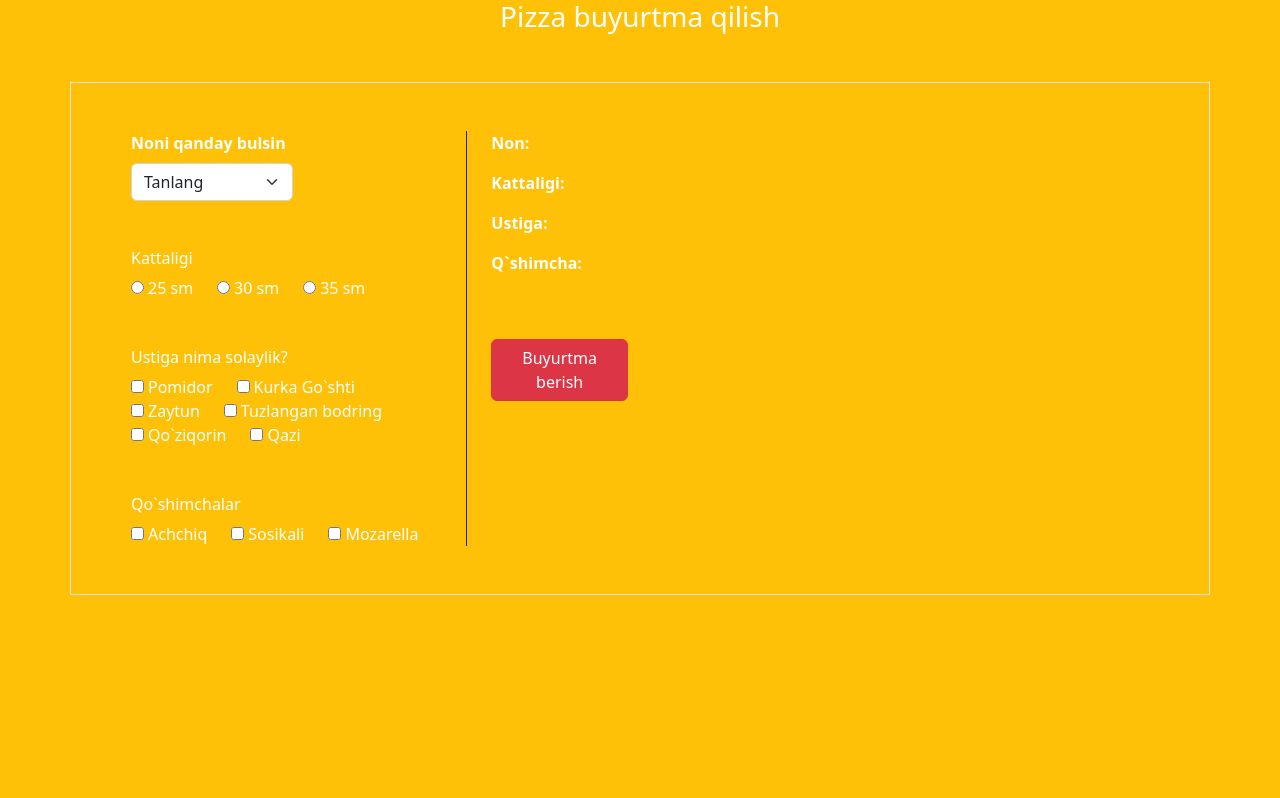
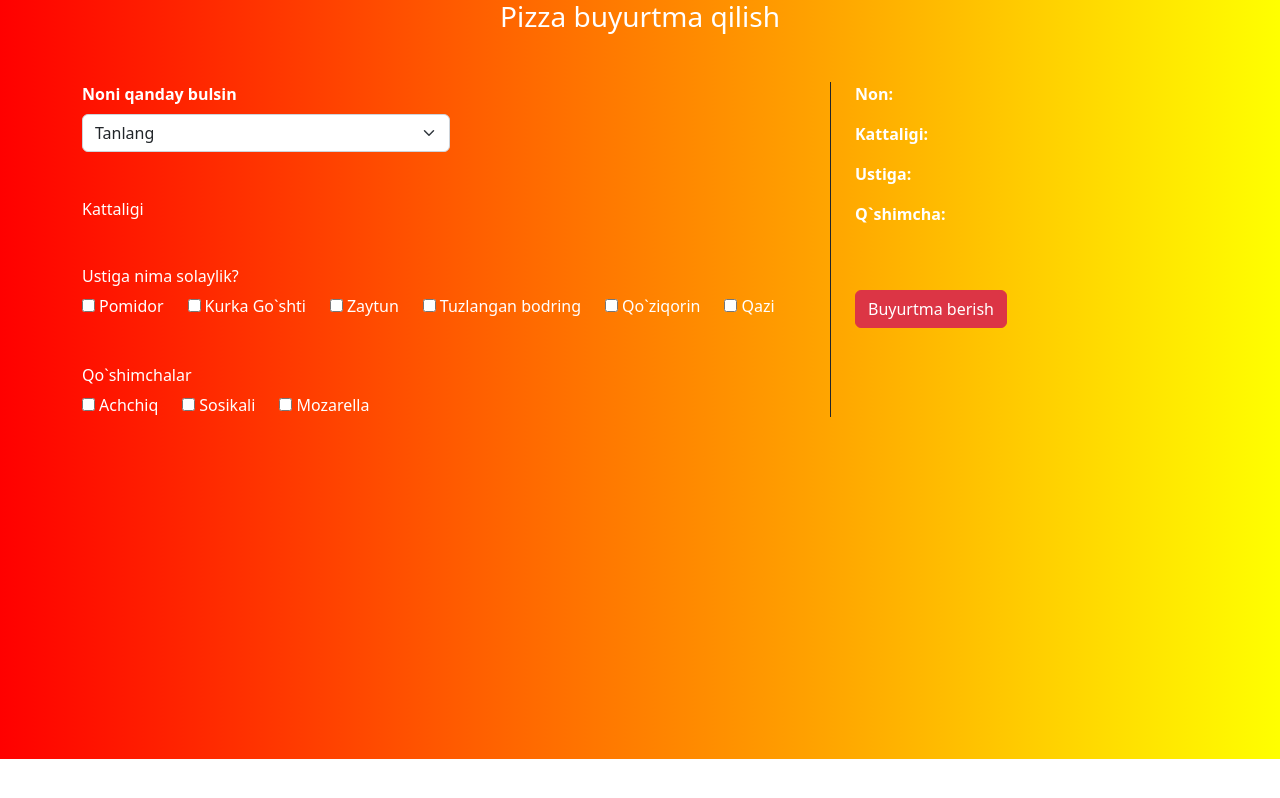
Before and after one commit to codepenru01/exam-three, a plain HTML site: page Maket/index.html in a window 1280 px wide. Drawn offline with Linux system fonts and the light colour scheme.

Commit message:
exam three

```diff
--- /dev/null
+++ b/Maket/css/style.css
@@ -0,0 +1,8 @@
+body {
+    background-image: linear-gradient(to right, red, yellow);
+    color: white;
+    background-repeat: no-repeat;
+    background-size: cover;
+    min-height: 759px;
+    background-position: center center;
+}
--- a/Maket/index.html
+++ b/Maket/index.html
@@ -1,23 +1,22 @@
 <!DOCTYPE html>
 <html lang="en">
-
 <head>
     <meta charset="UTF-8">
     <meta http-equiv="X-UA-Compatible" content="IE=edge">
     <meta name="viewport" content="width=device-width, initial-scale=1.0">
     <link rel="stylesheet" href="bootstrap/css/bootstrap.min.css">
+    <link rel="stylesheet" href="css/style.css">
     <title>Pizza</title>
 </head>
-
-<body class="bg-warning text-white">
+<body>
 
     <main class="site-main">
         <section class="hero">
             <div class="hero__container container">
                 <div class="hero__inner">
                     <h1 class="hero__title fs-3 text-center mb-5">Pizza buyurtma qilish</h1>
-                    <div class="row flex-column flex-sm-row border p-5">
-                        <div class="hero__left-content col col-4">
+                    <div class="row flex-column flex-sm-row ">
+                        <div class="hero__left-content col col-8">
                             <form class="hero__form form" action="https://echo.htmlacademy.ru/" method="POST" autocomplete="off"
                             id="form-btn">
                             <div class="form__select-content mb-5">
@@ -31,7 +30,7 @@
                         <div class="form__input-radio mb-5">
                             <h2 class="fs-6">Kattaligi</h2>
                         </div>
-                        <div class="form__input-check-on mb-5">
+                        <div class="form__input-check-on mb-5 w-200px">
                             <h2 class="fs-6">Ustiga nima solaylik?</h2>
                         </div>
 
@@ -43,7 +42,7 @@
                 </form>
 
                 <div
-                class="hero__right-content col col-2 ps-0 ps-sm-4 mt-5 mt-sm-0 border border-dark border-top-0 border-bottom-0 border-end-0">
+                class="hero__right-content col col-4 ps-0 ps-sm-4 mt-5 mt-sm-0 border border-dark border-top-0 border-bottom-0 border-end-0">
                 <p class="fw-bold">Non: <span class="info__pizza-bread text-success"></span></p>
 
                 <p class="fw-bold">Kattaligi: <span class="info__pizza-size text-success"></span></p>
@@ -59,13 +58,13 @@
             </div>
         </div>
 
-
     </div>
 </div>
+
 </section>
 </main>
 
 <script src="./js/script.js"></script>
+
 </body>
-
 </html>
--- a/Maket/js/script.js
+++ b/Maket/js/script.js
@@ -1,66 +1,66 @@
-let elSiteSelect = document.querySelector(".form__select");
-let elInputRadio = document.querySelector(".form__input-radio");
-let elInputCheckOn = document.querySelector(".form__input-check-on");
-let elInputCheckExtra = document.querySelector(".form__input-check-extra");
+let inwebsite = document.querySelector(".form__select");
+let labelRadio = document.querySelector(".form__input-radio");
+let labelheck = document.querySelector(".form__input-check-on");
+let labelAppen = document.querySelector(".form__input-check-extra");
 
-let elInfoSpan = document.querySelector(".info__pizza-bread");
-let elInfoSpanFirst = document.querySelector(".info__pizza-size");
-let elInfoSpanSecond = document.querySelector(".info__pizza-on-food");
-let elInfoSpanThird = document.querySelector(".info__pizza-on-extra");
-
-
-
+let spanInfo = document.querySelector(".info__pizza-bread");
+let spanFirst = document.querySelector(".info__pizza-size");
+let spanSecond = document.querySelector(".info__pizza-on-food");
+let spanThird = document.querySelector(".info__pizza-on-extra");
 
 let selectArr = ["Yupqa" , "O`rtacha", "Qalin"];
-const ChooseArr = [25, 30, 35,];
-let chooseOnFood = ["Pomidor" , "Kurka Go`shti" , "Zaytun", "Tuzlangan bodring", "Qo`ziqorin", "Qazi"];
-let chooseOnExtra = ["Achchiq", "Sosikali", "Mozarella",];
+const chooseArr = [25, 30, 35,];
+let onFood = ["Pomidor" , "Kurka Go`shti" , "Zaytun", "Tuzlangan bodring", "Qo`ziqorin", "Qazi"];
+let onExtra = ["Achchiq", "Sosikali", "Mozarella",];
 let targetArr = [];
 
-for (let extra = 0; extra < chooseOnExtra.length; extra++) {
+for (let extra = 0; extra < onExtra.length; extra++) {
   let inputExtra = document.createElement("input");
   inputExtra.setAttribute("type", "checkbox");
   inputExtra.setAttribute("name" , "food_on_extra_pizza");
   inputExtra.setAttribute("class", "me-1");
   let labelExtra = document.createElement("label");
-  labelExtra.setAttribute("class", "me-4")
+  labelExtra.setAttribute("class", "me-4");
 
-  inputExtra.value = chooseOnExtra[extra] ;
-  labelExtra.textContent = chooseOnExtra[extra] ;
+  inputExtra.value = onExtra[extra] ;
+  labelExtra.textContent = onExtra[extra] ;
   labelExtra.prepend(inputExtra);
-  elInputCheckExtra.appendChild(labelExtra);
+  labelAppen.appendChild(labelExtra);
 
   let extraItem = document.createElement("li");
   inputExtra.addEventListener("click",function() {
     if(inputExtra.checked) {
-      targetArr.push(chooseOnExtra[extra]);
-      extraItem.textContent = chooseOnExtra[extra];
+      targetArr.push(onExtra[extra]);
+      spanThird.appendChild(extraItem);
+      extraItem.textContent = onExtra[extra];
     } else{
-      elInfoSpanThird.removeChild(extraItem);
+      spanThird.removeChild(extraItem);
     }
   })
 }
 
-for (let food = 0; food < chooseOnFood.length; food++) {
+for (let food = 0; food < onFood.length; food++) {
   let inputFood = document.createElement("input");
   inputFood.setAttribute("type", "checkbox");
   inputFood.setAttribute("name" , "food_on_pizza");
   inputFood.setAttribute("class", "me-1" , "checkbox");
   let labelFood = document.createElement("label");
-  labelFood.setAttribute("class", "me-4")
+  labelFood.setAttribute("class", "me-4");
 
-  inputFood.value = chooseOnFood[food];
-  labelFood.textContent = chooseOnFood[food] ;
+  inputFood.value = onFood[food];
+  labelFood.textContent = onFood[food] ;
   labelFood.prepend(inputFood);
-  elInputCheckOn.appendChild(labelFood);
+  labelheck.appendChild(labelFood);
 
 
   let foodItem = document.createElement("li");
   inputFood.addEventListener("click",function() {
     if(inputFood.checked) {
-      targetArr.push(chooseOnFood[food]);
-      foodItem.textContent = chooseOnFood[food];
+      targetArr.push(onFood[food]);
+      spanSecond.appendChild(foodItem);
+      foodItem.textContent = onFood[food];
     } else{
+      spanSecond.removeChild(foodItem);
     }
   })
 }
@@ -69,26 +69,27 @@ for(let element = 0; element < selectArr.length; element++) {
   let selectOpt = document.createElement("option");
   selectOpt.value = selectArr[element];
   selectOpt.textContent = selectArr[element];
-  elSiteSelect.appendChild(selectOpt);
+  inwebsite.appendChild(selectOpt);
 
-  elSiteSelect.addEventListener('change', function(e){
+  inwebsite.addEventListener('change', function(e){
+    spanInfo.textContent = e.target.value
   })
 }
 
-for (let choose = 0; choose < ChooseArr.length; choose++) {
-  let inputChoose = document.createElement("input");
-  inputChoose.setAttribute("type", "radio");
-  inputChoose.setAttribute("name" , "Size_pizza");
-  inputChoose.setAttribute("class", "me-1");
+for (let choose = 0; choose < chooseArr.length; choose++) {
+  let inputCars = document.createElement("input");
+  inputCars.setAttribute("type", "radio");
+  inputCars.setAttribute("name" , "Size_pizza");
+  inputCars.setAttribute("class", "me-1");
   let labelChoose = document.createElement("label");
   labelChoose.setAttribute("class", "me-4")
 
-  inputChoose.value = `${ChooseArr[choose]} sm`;
-  labelChoose.textContent = `${ChooseArr[choose]} sm`;
-  labelChoose.prepend(inputChoose);
-  elInputRadio.appendChild(labelChoose);
+  inputCars.value = `${ChooseArr[choose]} sm`;
+  labelChoose.textContent = `${chooseArr[choose]} sm`;
+  labelChoose.prepend(inputCars);
+  labelRadio.appendChild(labelChoose);
 
-  elInputRadio.addEventListener('change', function(e){
-    elInfoSpanFirst.textContent = e.target.value
+  labelRadio.addEventListener('change', function(e){
+    spanFirst.textContent = e.target.value;
   })
 }
```
Also changed, not shown: Maket/images/img.jpg (added), Maket/images/img.svg (added).
